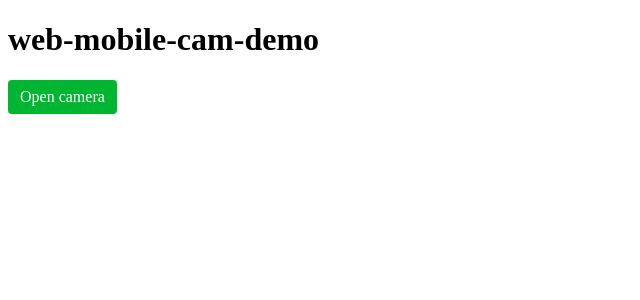
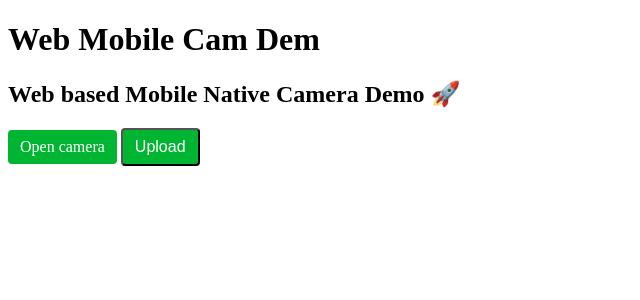
Before and after one commit to HuzaifaIrfan-Web/web-mobile-cam-demo, a Flask app: page / in a window 1280 px wide. Shown: the top 300 px of the page, without its empty margins (0-640 px from the left). Run offline with Flask 3, Linux system fonts and the light colour scheme.

Commit message:
images uploader

```diff
--- a/app.py
+++ b/app.py
@@ -1,9 +1,39 @@
 
-from flask import Flask
-from flask import render_template
+
+from distutils.log import debug
+from fileinput import filename
+from flask import render_template, request, Flask
+from flask import send_from_directory
+
+
+# import module
+from datetime import datetime
+
 
 app = Flask(__name__)
+
 
 @app.route('/')
 def hello():
     return render_template('index.html')
+
+
+@app.route('/upload', methods=['POST'])
+def upload():
+    if request.method == 'POST':
+        f = request.files['file']
+        # get current date and time
+        current_datetime = datetime.now().strftime("%Y%m%d%H%M%S")
+        saved_file_name = f"{current_datetime}.jpg"
+        saved_file_location = f"uploads/{saved_file_name}"
+        f.save(saved_file_location)
+        return render_template("uploaded.html", saved_file_location=saved_file_location)
+
+
+@app.route('/uploads/<path:path>')
+def send_uploads(path):
+    return send_from_directory('uploads', path)
+
+
+if __name__ == '__main__':
+    app.run(debug=True)
--- /dev/null
+++ b/static/script.js
@@ -0,0 +1,8 @@
+
+document
+.getElementById("cameraFileInput")
+.addEventListener("change", function () {
+  document
+    .getElementById("pictureFromCamera")
+    .setAttribute("src", window.URL.createObjectURL(this.files[0]));
+});
--- /dev/null
+++ b/static/styles.css
@@ -0,0 +1,23 @@
+#cameraFileInput {
+    display: none;
+  }
+
+  #pictureFromCamera {
+    width: 100%;
+    height: auto;
+    margin-top: 16px;
+  }
+
+  .btn {
+    display: inline-block;
+    background-color: #00b531;
+    color: white;
+    padding: 8px 12px;
+    border-radius: 4px;
+    font-size: 16px;
+    cursor: pointer;
+  }
+
+  .btn:hover {
+    filter: brightness(0.9);
+  }
--- a/templates/index.html
+++ b/templates/index.html
@@ -5,11 +5,21 @@
     <meta http-equiv="X-UA-Compatible" content="IE=edge" />
     <meta name="viewport" content="width=device-width, initial-scale=1" />
 
-    <title>web-mobile-cam-demo</title>
+    <link rel="stylesheet" href="/static/styles.css">
+
+    <title>Web Mobile Cam Dem</title>
+
+    <script src="/static/script.js" defer></script>
 
   </head>
   <body>
-    <h1>web-mobile-cam-demo</h1>
+    <h1>Web Mobile Cam Dem</h1>
+    <h2>
+      Web based Mobile Native Camera Demo 🚀
+    </h2>
+
+
+    <form action = "/upload" method = "post" enctype="multipart/form-data">
 
 
     <label for="cameraFileInput">
@@ -19,48 +29,17 @@
         id="cameraFileInput"
         type="file"
         accept="image/*"
+        name="file"
         capture="environment"
       />
     </label>
 
 
+    <input class="btn" type = "submit" value="Upload">
+  </form>
+
+
     <img id="pictureFromCamera" />
 
-
-    <style>
-        #cameraFileInput {
-  display: none;
-}
-
-#pictureFromCamera {
-  width: 100%;
-  height: auto;
-  margin-top: 16px;
-}
-
-.btn {
-  display: inline-block;
-  background-color: #00b531;
-  color: white;
-  padding: 8px 12px;
-  border-radius: 4px;
-  font-size: 16px;
-  cursor: pointer;
-}
-
-.btn:hover {
-  filter: brightness(0.9);
-}
-    </style>
-    <script>
-
-        document
-          .getElementById("cameraFileInput")
-          .addEventListener("change", function () {
-            document
-              .getElementById("pictureFromCamera")
-              .setAttribute("src", window.URL.createObjectURL(this.files[0]));
-          });
-            </script>
   </body>
 </html>
```
Also changed, not shown: templates/uploaded.html (added, +23 -0 lines), README.md, cover.png (added), 2 other files.
